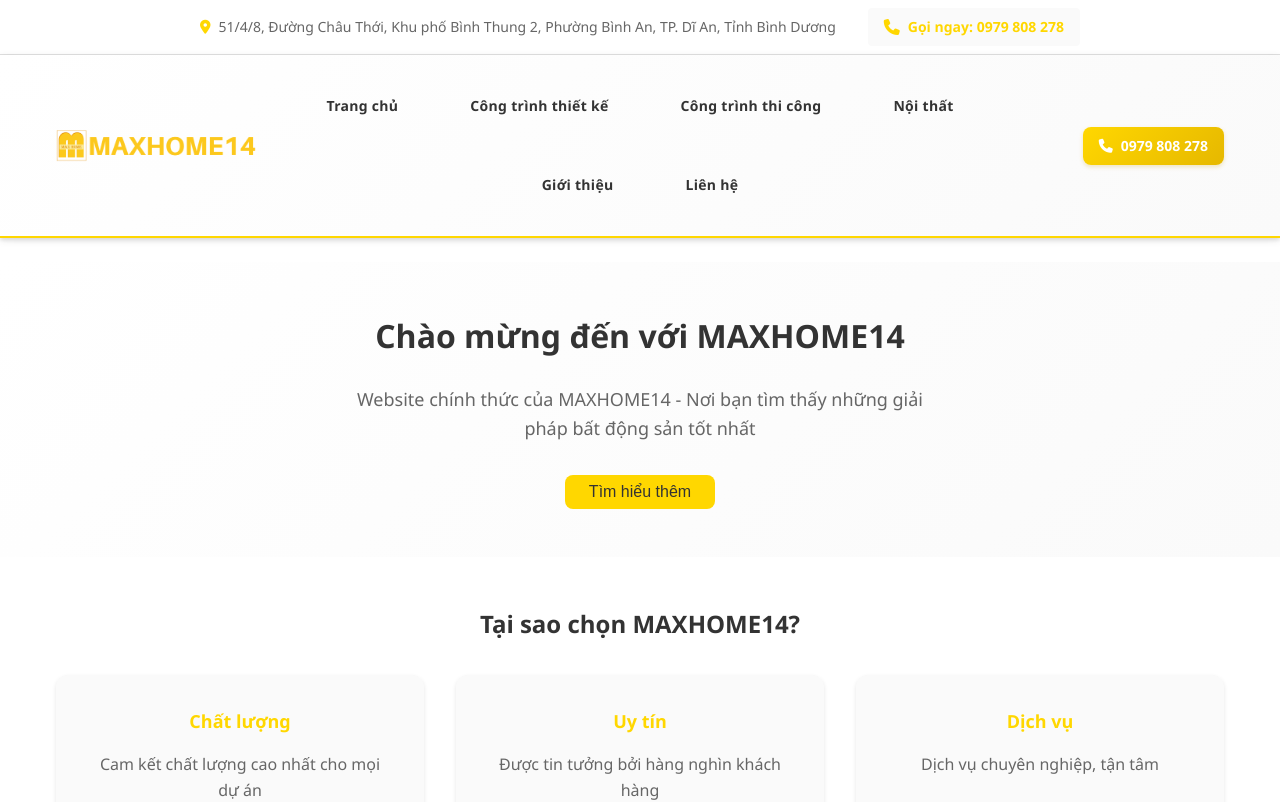
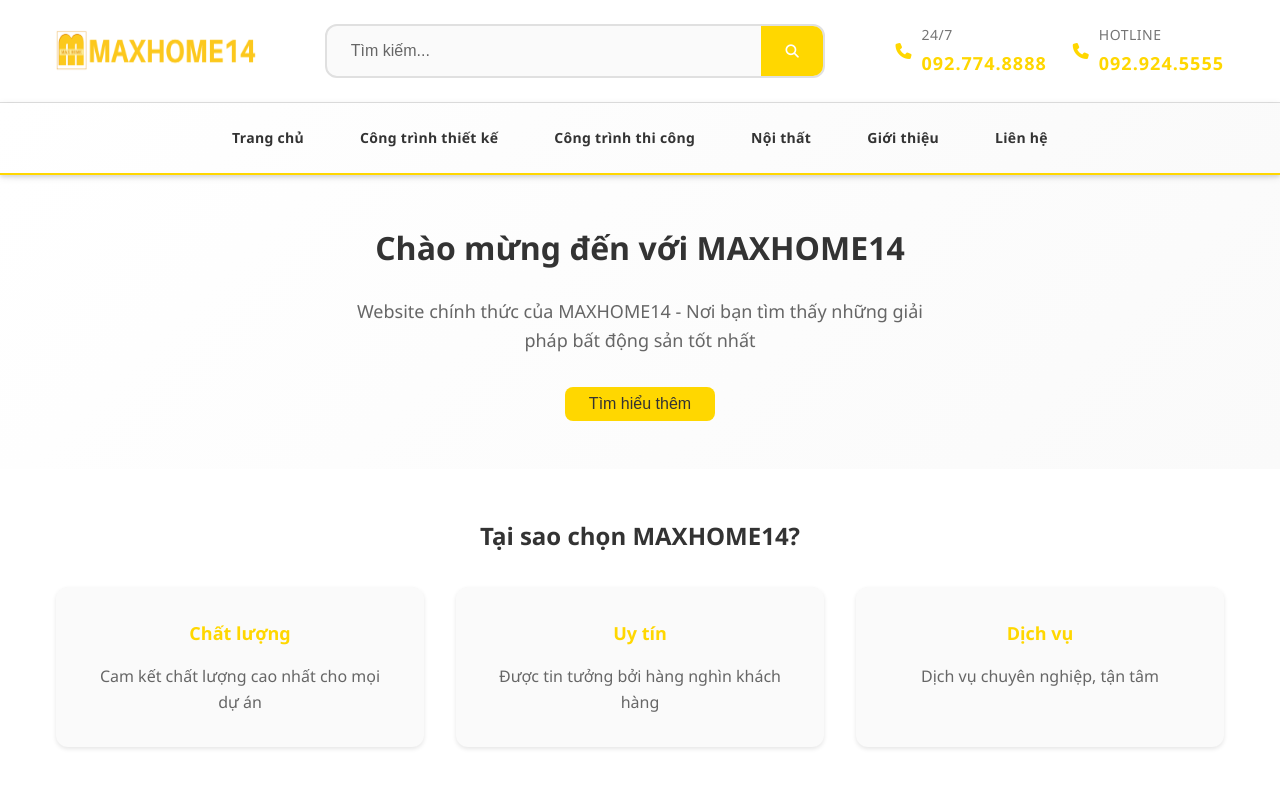
Before and after one commit to tranvantrung27/maxhome14, a React (Vite) app in the folder frontend/: page / in a window 1280 px wide. Shown: the top 802 px of the page. Built offline with nearby package versions, Linux system fonts and the light colour scheme.

Commit message:
updateupdate

```diff
--- a/frontend/src/components/Header.css
+++ b/frontend/src/components/Header.css
@@ -1,47 +1,148 @@
 .header {
   background-color: var(--primary-white);
   box-shadow: var(--shadow-light);
-  position: sticky;
+  position: fixed;
   top: 0;
+  left: 0;
+  right: 0;
   z-index: 100;
+  transition: transform 0.3s ease-in-out;
 }
 
-/* Thanh trên: Logo + Địa chỉ + Gọi ngay */
+.header-visible {
+  transform: translateY(0);
+}
+
+.header-hidden {
+  transform: translateY(-100%);
+}
+
+/* Thanh trên: Logo + Search + Phone numbers */
 .header-top {
   background-color: var(--primary-white);
   border-bottom: 1px solid var(--border-light);
-  padding: var(--spacing-sm) 0;
+  padding: var(--spacing-lg) 0;
 }
 
 .header-top-content {
   display: flex;
-  justify-content: center;
-  align-items: center;
-}
-
-.header-info {
-  display: flex;
+  justify-content: space-between;
   align-items: center;
   gap: var(--spacing-xl);
 }
 
-.address {
+/* Logo trong header-top */
+.header-top .logo {
+  text-decoration: none;
+  display: flex;
+  align-items: center;
+  flex-shrink: 0;
+}
+
+.header-top .logo img {
+  height: 50px;
+  width: auto;
+  max-width: 200px;
+}
+
+/* Search Container */
+.search-container {
+  flex: 1;
+  max-width: 500px;
+  margin: 0 var(--spacing-xl);
+}
+
+.search-wrapper {
+  display: flex;
+  background: var(--background-light);
+  border: 2px solid var(--border-light);
+  border-radius: var(--border-radius-lg);
+  overflow: hidden;
+  transition: all 0.3s ease;
+}
+
+.search-wrapper:focus-within {
+  border-color: var(--primary-gold);
+  box-shadow: 0 0 0 3px rgba(212, 175, 55, 0.1);
+}
+
+.search-input {
+  flex: 1;
+  padding: var(--spacing-md) var(--spacing-lg);
+  border: none;
+  background: transparent;
+  font-size: var(--font-size-normal);
+  outline: none;
+}
+
+.search-input::placeholder {
+  color: var(--text-light);
+}
+
+.search-button {
+  background: var(--primary-gold);
+  border: none;
+  padding: var(--spacing-md) var(--spacing-lg);
+  color: var(--primary-white);
+  cursor: pointer;
+  transition: background 0.3s ease;
+  min-width: 50px;
+}
+
+.search-button:hover {
+  background: var(--dark-gold);
+}
+
+/* Phone Numbers */
+.phone-numbers {
+  display: flex;
+  gap: var(--spacing-lg);
+  flex-shrink: 0;
+}
+
+.phone-item {
   display: flex;
   align-items: center;
   gap: var(--spacing-sm);
-  color: var(--text-light);
-  font-size: var(--font-size-small);
 }
 
-.address i {
+.phone-item i {
   color: var(--primary-gold);
-  font-size: 14px;
+  font-size: 16px;
+  width: 20px;
+  text-align: center;
+}
+
+.phone-info {
+  display: flex;
+  flex-direction: column;
+  gap: 2px;
+}
+
+.phone-label {
+  font-size: var(--font-size-small);
+  color: var(--text-light);
+  font-weight: 500;
+  text-transform: uppercase;
+  letter-spacing: 0.5px;
+}
+
+.phone-number {
+  font-size: var(--font-size-normal);
+  font-weight: 700;
+  color: var(--primary-gold);
+  text-decoration: none;
+  transition: color 0.3s ease;
+}
+
+.phone-number:hover {
+  color: var(--dark-gold);
 }
 
 /* Thanh dưới: Menu chức năng */
 .header-bottom {
   background: linear-gradient(135deg, var(--primary-white) 0%, var(--background-light) 100%);
-  padding: var(--spacing-lg) 0;
+  padding: var(--spacing-md) 0;
   border-bottom: 2px solid var(--primary-gold);
   box-shadow: 0 2px 8px rgba(0, 0, 0, 0.1);
 }
@@ -58,13 +159,12 @@
   max-width: 200px;
 }
 
-/* Navigation Container - Layout 3 cột */
+/* Navigation Container - Full width for menu */
 .nav-container {
   position: relative;
-  display: grid;
-  grid-template-columns: 200px 1fr 200px;
+  display: flex;
+  justify-content: space-between;
   align-items: center;
-  gap: var(--spacing-lg);
 }
 
 /* Desktop Navigation */
@@ -73,7 +173,7 @@
   justify-content: center;
   align-items: center;
   gap: var(--spacing-lg);
-  flex-wrap: wrap;
+  flex: 1;
 }
 
 /* Mobile Menu Toggle Button */
@@ -140,13 +240,18 @@
   left: 0;
   width: 100%;
   height: 100vh;
-  z-index: 1000;
+  z-index: -1;
   transform: translateX(-100%);
-  transition: transform 0.3s ease;
+  transition: all 0.3s ease;
+  pointer-events: none;
+  visibility: hidden;
 }
 
 .mobile-nav.open {
+  z-index: 9999;
   transform: translateX(0);
+  pointer-events: auto;
+  visibility: visible;
 }
 
 .mobile-nav-overlay {
@@ -167,10 +272,41 @@
   height: 100%;
   background-color: var(--primary-white);
   box-shadow: var(--shadow-medium);
-  padding: var(--spacing-xl) 0 var(--spacing-xl) 0;
+  padding: var(--spacing-lg) 0 var(--spacing-xl) 0;
   overflow-y: auto;
   display: flex;
   flex-direction: column;
+}
+
+/* Close Button */
+.mobile-nav-close {
+  position: absolute;
+  top: var(--spacing-md);
+  right: var(--spacing-md);
+  background: none;
+  border: none;
+  color: var(--text-dark);
+  font-size: 20px;
+  cursor: pointer;
+  padding: var(--spacing-sm);
+  border-radius: 50%;
+  width: 40px;
+  height: 40px;
+  display: flex;
+  align-items: center;
+  justify-content: center;
+  transition: all 0.3s ease;
+  z-index: 10;
+}
+
+.mobile-nav-close:hover {
+  background-color: var(--background-light);
+  color: var(--primary-gold);
+  transform: rotate(90deg);
+}
+
+.mobile-nav-close:active {
+  transform: rotate(90deg) scale(0.95);
 }
 
 .mobile-nav-link {
@@ -184,6 +320,11 @@
   border-bottom: 1px solid var(--border-light);
   min-height: 60px; /* Touch target 60px cho mobile */
   font-size: var(--font-size-medium);
+  margin-top: var(--spacing-sm); /* Để tránh che bởi close button */
+}
+
+.mobile-nav-link:first-of-type {
+  margin-top: var(--spacing-xxl); /* First item có margin lớn hơn */
 }
 
 .mobile-nav-link:hover {
@@ -332,7 +473,7 @@
   text-decoration: none;
   color: var(--text-dark);
   font-weight: 600;
-  padding: var(--spacing-md) var(--spacing-lg);
+  padding: var(--spacing-sm) var(--spacing-md);
   border-radius: var(--border-radius-md);
   transition: all 0.3s ease;
   font-size: var(--font-size-small);
@@ -440,36 +581,52 @@
 }
 
 @media (max-width: 768px) {
-  /* Ẩn header top trên mobile để tiết kiệm không gian */
-  .header-top {
+  /* Header top responsive */
+  .header-top-content {
+    flex-direction: column;
+    gap: var(--spacing-md);
+  }
+
+  .header-top .logo img {
+    height: 40px;
+  }
+
+  /* Search full width trên mobile */
+  .search-container {
+    order: 3;
+    margin: 0;
+    max-width: none;
+    width: 100%;
+  }
+
+  /* Phone numbers in row */
+  .phone-numbers {
+    order: 2;
+    gap: var(--spacing-md);
+  }
+
+  .phone-label {
     display: none;
   }
 
   /* Mobile-optimized header bottom */
   .header-bottom {
-    padding: var(--spacing-md) 0;
-    border-bottom: 3px solid var(--primary-gold); /* Đậm hơn trên mobile */
+    padding: var(--spacing-xs) 0;
+    border-bottom: 3px solid var(--primary-gold);
   }
 
-  /* Mobile layout: quay về flexbox */
+  /* Mobile navigation */
   .nav-container {
-    display: flex;
-    justify-content: space-between;
-    align-items: center;
-    padding: 0 var(--spacing-sm); /* Thêm padding cho mobile */
+    padding: 0 var(--spacing-sm);
+    justify-content: flex-end; /* Hamburger menu ở bên phải */
   }
 
-  /* Ẩn desktop nav, hiện mobile toggle */
   .desktop-nav {
     display: none;
   }
 
-  .nav-phone-link {
-    display: none;
-  }
-
   .mobile-menu-toggle {
-    display: flex; /* Đổi thành flex để center hamburger */
+    display: flex;
     align-items: center;
     justify-content: center;
   }
@@ -478,26 +635,23 @@
     display: block;
   }
 
-  /* Logo mobile-first */
-  .logo {
-    flex-shrink: 0; /* Không cho logo bị nén */
+  /* Đảm bảo mobile nav không ảnh hưởng khi không open */
+  .mobile-nav:not(.open) {
+    visibility: hidden;
   }
 
-  .logo img {
-    height: 40px; /* Tăng size logo trên mobile */
-  }
-
-  /* Mobile nav content full width trên điện thoại nhỏ */
   .mobile-nav-content {
     width: 100%;
     max-width: 320px;
+    left: 0;
+    right: auto;
   }
 }
 
 /* Mobile nhỏ - Priority cho UX */
 @media (max-width: 480px) {
   .header-bottom {
-    padding: var(--spacing-lg) var(--spacing-sm);
+    padding: var(--spacing-xs) var(--spacing-sm);
   }
 
   .nav-container {
@@ -507,6 +661,8 @@
   .mobile-nav-content {
     width: 100vw; /* Full viewport width */
     max-width: none;
+    left: 0;
+    right: auto;
   }
 
   .logo img {
@@ -558,3 +714,64 @@
     font-size: 16px;
   }
 }
+
+/* Back to Top Button */
+.back-to-top {
+  position: fixed;
+  bottom: 30px;
+  right: 30px;
+  width: 60px;
+  height: 60px;
+  background: linear-gradient(135deg, var(--primary-gold) 0%, #E6B800 100%);
+  border: none;
+  border-radius: 50%;
+  color: var(--primary-white);
+  font-size: 18px;
+  cursor: pointer;
+  z-index: 999;
+  transition: all 0.3s ease;
+  box-shadow: 0 4px 15px rgba(212, 175, 55, 0.4);
+  animation: fadeInUp 0.3s ease;
+}
+
+.back-to-top:hover {
+  transform: translateY(-3px) scale(1.05);
+  box-shadow: 0 6px 20px rgba(212, 175, 55, 0.6);
+  background: linear-gradient(135deg, #E6B800 0%, var(--primary-gold) 100%);
+}
+
+.back-to-top:active {
+  transform: translateY(-1px) scale(0.98);
+}
+
+@keyframes fadeInUp {
+  from {
+    opacity: 0;
+    transform: translateY(20px);
+  }
+  to {
+    opacity: 1;
+    transform: translateY(0);
+  }
+}
+
+/* Mobile optimization cho back to top */
+@media (max-width: 768px) {
+  .back-to-top {
+    bottom: 20px;
+    right: 20px;
+    width: 56px;
+    height: 56px;
+    font-size: 16px;
+  }
+}
+
+@media (max-width: 480px) {
+  .back-to-top {
+    bottom: 15px;
+    right: 15px;
+    width: 50px;
+    height: 50px;
+    font-size: 14px;
+  }
+}
--- a/frontend/src/components/Header.tsx
+++ b/frontend/src/components/Header.tsx
@@ -1,9 +1,12 @@
 import { Link } from 'react-router-dom'
-import { useState } from 'react'
+import { useState, useEffect } from 'react'
 import './Header.css'
 
 const Header = () => {
   const [isMobileMenuOpen, setIsMobileMenuOpen] = useState(false)
+  const [isHeaderVisible, setIsHeaderVisible] = useState(true)
+  const [lastScrollY, setLastScrollY] = useState(0)
+  const [showBackToTop, setShowBackToTop] = useState(false)
 
   const toggleMobileMenu = () => {
     setIsMobileMenuOpen(!isMobileMenuOpen)
@@ -13,21 +16,82 @@
     setIsMobileMenuOpen(false)
   }
 
+  const scrollToTop = () => {
+    window.scrollTo({
+      top: 0,
+      behavior: 'smooth'
+    })
+  }
+
+  useEffect(() => {
+    const handleScroll = () => {
+      const currentScrollY = window.scrollY
+
+      // Hiện/ẩn header dựa trên hướng scroll
+      if (currentScrollY > lastScrollY && currentScrollY > 100) {
+        // Scroll xuống - ẩn header
+        setIsHeaderVisible(false)
+        setIsMobileMenuOpen(false) // Đóng mobile menu khi scroll
+      } else if (currentScrollY < lastScrollY || currentScrollY <= 100) {
+        // Scroll lên hoặc ở đầu trang - hiện header
+        setIsHeaderVisible(true)
+      }
+
+      // Hiện/ẩn back to top button
+      setShowBackToTop(currentScrollY > 300)
+
+      setLastScrollY(currentScrollY)
+    }
+
+    window.addEventListener('scroll', handleScroll, { passive: true })
+
+    return () => {
+      window.removeEventListener('scroll', handleScroll)
+    }
+  }, [lastScrollY])
+
   return (
-    <header className="header">
-      {/* Thanh trên: Logo + Địa chỉ + Gọi ngay */}
+    <>
+    <header className={`header ${isHeaderVisible ? 'header-visible' : 'header-hidden'}`}>
+      {/* Thanh trên: Logo + Search + Phone numbers */}
       <div className="header-top">
         <div className="container">
           <div className="header-top-content">
-             <div className="header-info">
-               <div className="address">
-                 <i className="fas fa-map-marker-alt"></i>
-                 <span>51/4/8, Đường Châu Thới, Khu phố Bình Thung 2, Phường Bình An, TP. Dĩ An, Tỉnh Bình Dương</span>
+            {/* Logo */}
+            <Link to="/" className="logo">
+              <img src="/assets/logo/maxhome14.png" alt="MAXHOME14 Logo" />
+            </Link>
+
+            {/* Search Bar */}
+            <div className="search-container">
+              <div className="search-wrapper">
+                <input
+                  type="text"
+                  placeholder="Tìm kiếm..."
+                  className="search-input"
+                />
+                <button className="search-button">
+                  <i className="fas fa-search"></i>
+                </button>
               </div>
-               <a href="tel:0979808278" className="phone-link">
+            </div>
+
+            {/* Phone Numbers */}
+            <div className="phone-numbers">
+              <div className="phone-item">
                 <i className="fas fa-phone"></i>
-                 <span>Gọi ngay: 0979 808 278</span>
-               </a>
+                <div className="phone-info">
+                  <span className="phone-label">24/7</span>
+                  <a href="tel:0927748888" className="phone-number">092.774.8888</a>
+                </div>
+              </div>
+              <div className="phone-item">
+                <i className="fas fa-phone"></i>
+                <div className="phone-info">
+                  <span className="phone-label">Hotline</span>
+                  <a href="tel:0929245555" className="phone-number">092.924.5555</a>
+                </div>
+              </div>
             </div>
           </div>
         </div>
@@ -37,12 +101,7 @@
        <div className="header-bottom">
          <div className="container">
            <div className="nav-container">
-             {/* Logo */}
-             <Link to="/" className="logo">
-               <img src="/assets/logo/maxhome14.png" alt="MAXHOME14 Logo" />
-             </Link>
-
-             {/* Desktop Navigation */}
+             {/* Desktop Navigation - Full width */}
              <nav className="main-nav desktop-nav">
                <Link to="/" className="nav-link">Trang chủ</Link>
                <Link to="/projects" className="nav-link">Công trình thiết kế</Link>
@@ -52,14 +111,7 @@
                <Link to="/contact" className="nav-link">Liên hệ</Link>
              </nav>
 
-             {/* Desktop Phone Link */}
-             <div className="nav-actions">
-               <a href="tel:0979808278" className="nav-phone-link">
-                 <i className="fas fa-phone"></i>
-                 <span>0979 808 278</span>
-               </a>
-
-               {/* Hamburger Menu Button - chỉ hiện trên mobile */}
+             {/* Mobile Hamburger Menu Button */}
              <button
                className="mobile-menu-toggle"
                onClick={toggleMobileMenu}
@@ -77,6 +129,11 @@
            <nav className={`mobile-nav ${isMobileMenuOpen ? 'open' : ''}`}>
              <div className="mobile-nav-overlay" onClick={closeMobileMenu}></div>
              <div className="mobile-nav-content">
+               {/* Close Button */}
+               <button className="mobile-nav-close" onClick={closeMobileMenu} aria-label="Close menu">
+                 <i className="fas fa-times"></i>
+               </button>
+
                <Link to="/" className="mobile-nav-link" onClick={closeMobileMenu}>
                  <i className="fas fa-home"></i>
                  <span>Trang chủ</span>
@@ -114,8 +171,19 @@
            </nav>
          </div>
        </div>
-       </div>
     </header>
+
+    {/* Back to Top Button */}
+    {showBackToTop && (
+      <button
+        className="back-to-top"
+        onClick={scrollToTop}
+        aria-label="Back to top"
+      >
+        <i className="fas fa-chevron-up"></i>
+      </button>
+    )}
+    </>
   )
 }
 
--- a/frontend/src/index.css
+++ b/frontend/src/index.css
@@ -48,6 +48,25 @@
   line-height: 1.6;
   color: var(--text-dark);
   background-color: var(--primary-white);
+  padding-top: 150px; /* Tăng lên 200px để hoàn toàn không bị che */
+}
+
+/* Smooth scroll behavior */
+html {
+  scroll-behavior: smooth;
+}
+
+/* Responsive padding cho fixed header */
+@media (max-width: 768px) {
+  body {
+    padding-top: 200px; /* Mobile: Tăng thêm để match desktop */
+  }
+}
+
+@media (max-width: 480px) {
+  body {
+    padding-top: 220px; /* Mobile nhỏ: Tăng thêm để không bị che */
+  }
 }
 
 #root {
```
Lines whose indentation alone changed are shown as unchanged.
